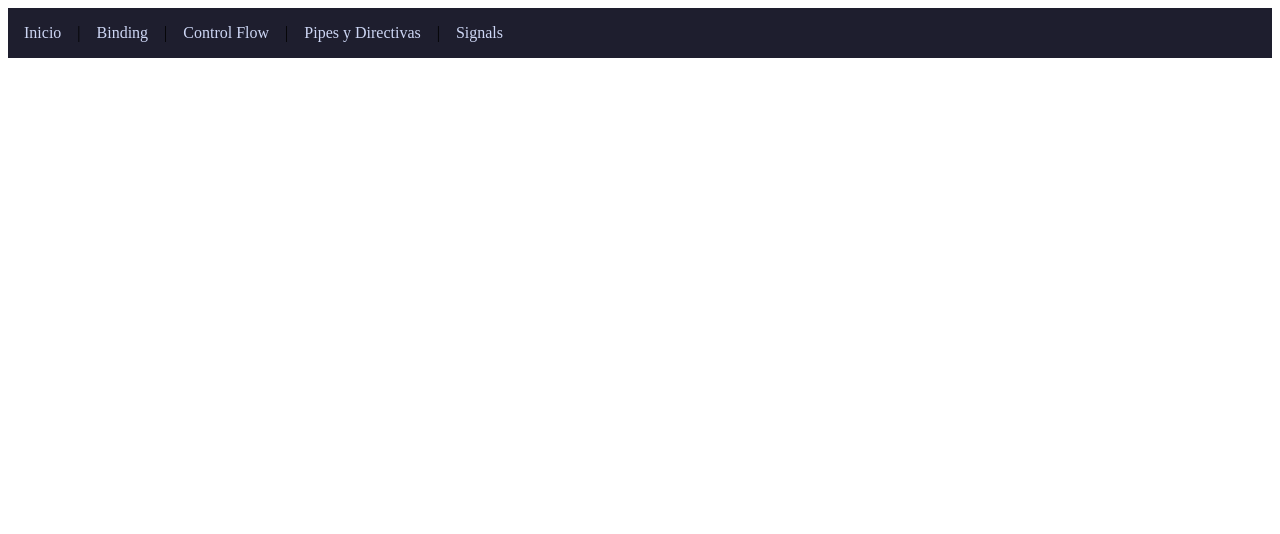
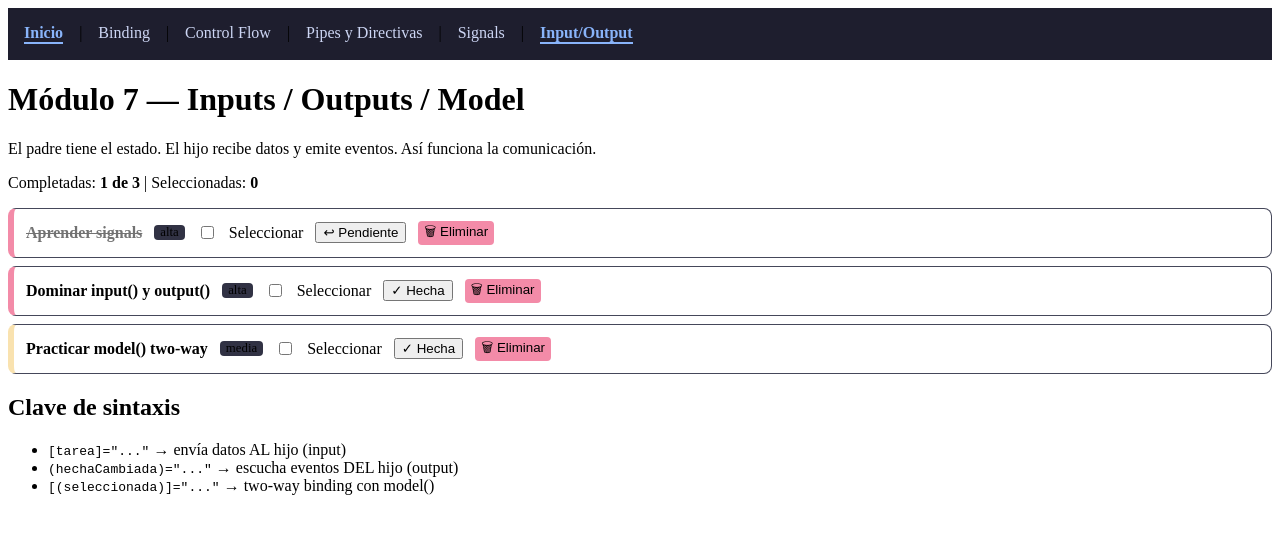
Before and after one commit to Motoerick92/curso-angular-ia, an Angular app: page /io in a window 1280 px wide. Before the commit this address led to /. Shown: the top 534 px of the page. Built offline with nearby package versions, Linux system fonts and the light colour scheme.

Commit message:
feat: modulo 7 - input/output/model con signal API (padre-hijo)

```diff
--- a/src/app/app.html
+++ b/src/app/app.html
@@ -5,7 +5,8 @@
   <a routerLink="/binding" routerLinkActive="activo">Binding</a> |
   <a routerLink="/control-flow" routerLinkActive="activo">Control Flow</a> |
   <a routerLink="/pipes-directivas" routerLinkActive="activo">Pipes y Directivas</a> |
-  <a routerLink="/signals" routerLinkActive="activo">Signals</a>
+  <a routerLink="/signals" routerLinkActive="activo">Signals</a> |
+  <a routerLink="/io" routerLinkActive="activo">Input/Output</a>
 </nav>
 
 <main>
--- a/src/app/app.routes.ts
+++ b/src/app/app.routes.ts
@@ -4,11 +4,13 @@
 import { ControlFlow } from './features/control-flow/control-flow';
 import { PipesDirectivas } from './features/pipes-directivas/pipes-directivas';
 import { Signals } from './features/signals/signals';
+import { Io } from './features/io/io';
 
 export const routes: Routes = [
   { path: '', component: Inicio },
   { path: 'binding', component: Binding },
   { path: 'control-flow', component: ControlFlow },
   { path: 'pipes-directivas', component: PipesDirectivas },
-  { path: 'signals', component: Signals },   // Módulo 6
+  { path: 'signals', component: Signals },
+  { path: 'io', component: Io },          // Módulo 7: inputs/outputs
 ];
--- /dev/null
+++ b/src/app/features/io/io.html
@@ -0,0 +1,34 @@
+<h1>Módulo 7 — Inputs / Outputs / Model</h1>
+<p>El padre tiene el estado. El hijo recibe datos y emite eventos. Así funciona la comunicación.</p>
+
+<!-- Estadística del padre — se actualiza cuando el hijo emite cambios -->
+<p>
+  Completadas: <strong>{{ completadas() }} de {{ tareas().length }}</strong> |
+  Seleccionadas: <strong>{{ idsSeleccionados().length }}</strong>
+</p>
+
+@if (tareas().length === 0) {
+  <p><em>Todas las tareas eliminadas. Recarga para volver a empezar.</em></p>
+} @else {
+  <!-- @for apunta al signal; Angular repinta solo lo necesario -->
+  @for (tarea of tareas(); track tarea.id) {
+    <app-tarjeta-tarea
+      [tarea]="tarea"
+      [mostrarBotones]="true"
+      [seleccionada]="idsSeleccionados().includes(tarea.id)"
+      (hechaCambiada)="alCambiarHecha(tarea.id, $event)"
+      (eliminar)="alEliminar($event)"
+      (seleccionadaChange)="alAlternarSeleccion(tarea.id, $event)"
+    />
+  }
+}
+
+<!-- Leyenda para entender qué sintaxis hace qué -->
+<section class="leyenda">
+  <h2>Clave de sintaxis</h2>
+  <ul>
+    <li><code>[tarea]="..."</code> → envía datos AL hijo (input)</li>
+    <li><code>(hechaCambiada)="..."</code> → escucha eventos DEL hijo (output)</li>
+    <li><code>[(seleccionada)]="..."</code> → two-way binding con model()</li>
+  </ul>
+</section>
--- /dev/null
+++ b/src/app/features/io/io.ts
@@ -0,0 +1,48 @@
+import { Component, computed, signal } from '@angular/core';
+import { TarjetaTarea, type Tarea } from './tarjeta-tarea/tarjeta-tarea';
+
+// ═══════════════════════════════════════════════════════════════
+// COMPONENTE PADRE: dueño del estado. Envía datos al hijo con
+// input() y escucha sus eventos con output().
+// ═══════════════════════════════════════════════════════════════
+@Component({
+  selector: 'app-io',
+  // Importar el hijo para usarlo como etiqueta en el template
+  imports: [TarjetaTarea],
+  templateUrl: './io.html',
+  styleUrl: './io.css',
+})
+export class Io {
+  // Estado centralizado en el PADRE: lista de tareas
+  tareas = signal<Tarea[]>([
+    { id: 1, titulo: 'Aprender signals', prioridad: 'alta', hecha: true },
+    { id: 2, titulo: 'Dominar input() y output()', prioridad: 'alta', hecha: false },
+    { id: 3, titulo: 'Practicar model() two-way', prioridad: 'media', hecha: false },
+  ]);
+
+  // Derived count: cuántas tareas completadas
+  completadas = computed(() => this.tareas().filter((t) => t.hecha).length);
+
+  // Estado de selección por tarea — padre escucha cambios del model()
+  idsSeleccionados = signal<number[]>([]);
+
+  // El hijo emite → el padre decide QUÉ hacer (única fuente de verdad)
+  alCambiarHecha(tareaId: number, hecha: boolean): void {
+    this.tareas.update((lista) =>
+      lista.map((t) => (t.id === tareaId ? { ...t, hecha } : t)),
+    );
+  }
+
+  alEliminar(id: number): void {
+    this.tareas.update((lista) => lista.filter((t) => t.id !== id));
+    // Limpieza: también quitar del set de seleccionados
+    this.idsSeleccionados.update((ids) => ids.filter((i) => i !== id));
+  }
+
+  // El padre registra qué tarea está seleccionada (separado del hijo)
+  alAlternarSeleccion(id: number, seleccionada: boolean): void {
+    this.idsSeleccionados.update((ids) =>
+      seleccionada ? [...ids, id] : ids.filter((i) => i !== id),
+    );
+  }
+}
--- /dev/null
+++ b/src/app/features/io/tarjeta-tarea/tarjeta-tarea.css
@@ -0,0 +1,32 @@
+.tarjeta {
+  border: 1px solid #45475a;
+  border-radius: 8px;
+  padding: 0.75rem;
+  margin: 0.5rem 0;
+  display: flex;
+  align-items: center;
+  gap: 0.75rem;
+}
+
+.prioridad-alta  { border-left: 6px solid #f38ba8; }
+.prioridad-media { border-left: 6px solid #f9e2af; }
+.prioridad-baja  { border-left: 6px solid #a6e3a1; }
+
+.chip {
+  background: #313244;
+  border-radius: 4px;
+  padding: 0 6px;
+  font-size: 0.8rem;
+}
+
+.hecha {
+  text-decoration: line-through;
+  opacity: 0.55;
+}
+
+.danger {
+  background: #f38ba8;
+  border: none;
+  border-radius: 4px;
+  cursor: pointer;
+}
--- /dev/null
+++ b/src/app/features/io/tarjeta-tarea/tarjeta-tarea.html
@@ -0,0 +1,24 @@
+<!-- Tarjeta hija: solo pinta y emite — no muta la tarea directamente -->
+<!-- [class.X] usa el computed “clasePrioridad” del hijo -->
+<div class="tarjeta" [class]="clasePrioridad()">
+
+  <!-- El título viene del input -->
+  <strong [class.hecha]="tarea().hecha">{{ tarea().titulo }}</strong>
+
+  <span class="chip">{{ tarea().prioridad }}</span>
+
+  <!-- model two-way: click = alternar selección en ambos lados -->
+  <input type="checkbox"
+         [checked]="seleccionada()"
+         (change)="alternarSeleccion()" />
+  <label>Seleccionar</label>
+
+  @if (mostrarBotones()) {
+    <!-- Botones del hijo: EMITEN eventos, el padre decide qué hacer -->
+    <button (click)="alternarHecha()">
+      {{ tarea().hecha ? '↩ Pendiente' : '✓ Hecha' }}
+    </button>
+
+    <button class="danger" (click)="emitirEliminar()">🗑 Eliminar</button>
+  }
+</div>
--- /dev/null
+++ b/src/app/features/io/tarjeta-tarea/tarjeta-tarea.ts
@@ -0,0 +1,54 @@
+import { Component, computed, input, model, output } from '@angular/core';
+
+// MODELO compartido: definido aquí para que padre e hijo usen el mismo tipo
+export interface Tarea {
+  id: number;
+  titulo: string;
+  prioridad: 'alta' | 'media' | 'baja';
+  hecha: boolean;
+}
+
+// ═══════════════════════════════════════════════════════════════
+// COMPONENTE HIJO: recibe datos (input), emite eventos (output),
+// y soporta two-way binding (model).
+// ═══════════════════════════════════════════════════════════════
+@Component({
+  selector: 'app-tarjeta-tarea',
+  imports: [],
+  templateUrl: './tarjeta-tarea.html',
+  styleUrl: './tarjeta-tarea.css',
+})
+export class TarjetaTarea {
+  // ── input(): dato que ENTRA del padre (solo lectura dentro del hijo) ──
+  // input.required = obligatorio en template del padre: [tarea]="..."
+  tarea = input.required<Tarea>();
+
+  // ── input opcional con valor por defecto ──
+  mostrarBotones = input(true);           // padre puede omitirlo
+
+  // ── computed sobre el input: se recalcula si el padre cambia el valor ──
+  clasePrioridad = computed(() => `prioridad-${this.tarea().prioridad}`);
+
+  // ── output(): evento que SALE hacia el padre ──
+  // El padre lo escucha: (hecha)="manejarHecha($event)"
+  hechaCambiada = output<boolean>();
+
+  eliminar = output<number>();            // emite el id de la tarea
+
+  // ── model(): input + output en uno → two-way binding [(seleccionada)] ──
+  seleccionada = model(false);
+
+  alternarHecha(): void {
+    // emit(): dispara el evento hacia el padre con el nuevo valor
+    this.hechaCambiada.emit(!this.tarea().hecha);
+  }
+
+  emitirEliminar(): void {
+    this.eliminar.emit(this.tarea().id);
+  }
+
+  alternarSeleccion(): void {
+    // model siempre es escribible → el padre recibe el cambio en vivo
+    this.seleccionada.set(!this.seleccionada());
+  }
+}
```
Also changed, not shown: src/app/features/io/io.css (added), 3 other files (tests, documents, lock files or other folders).
